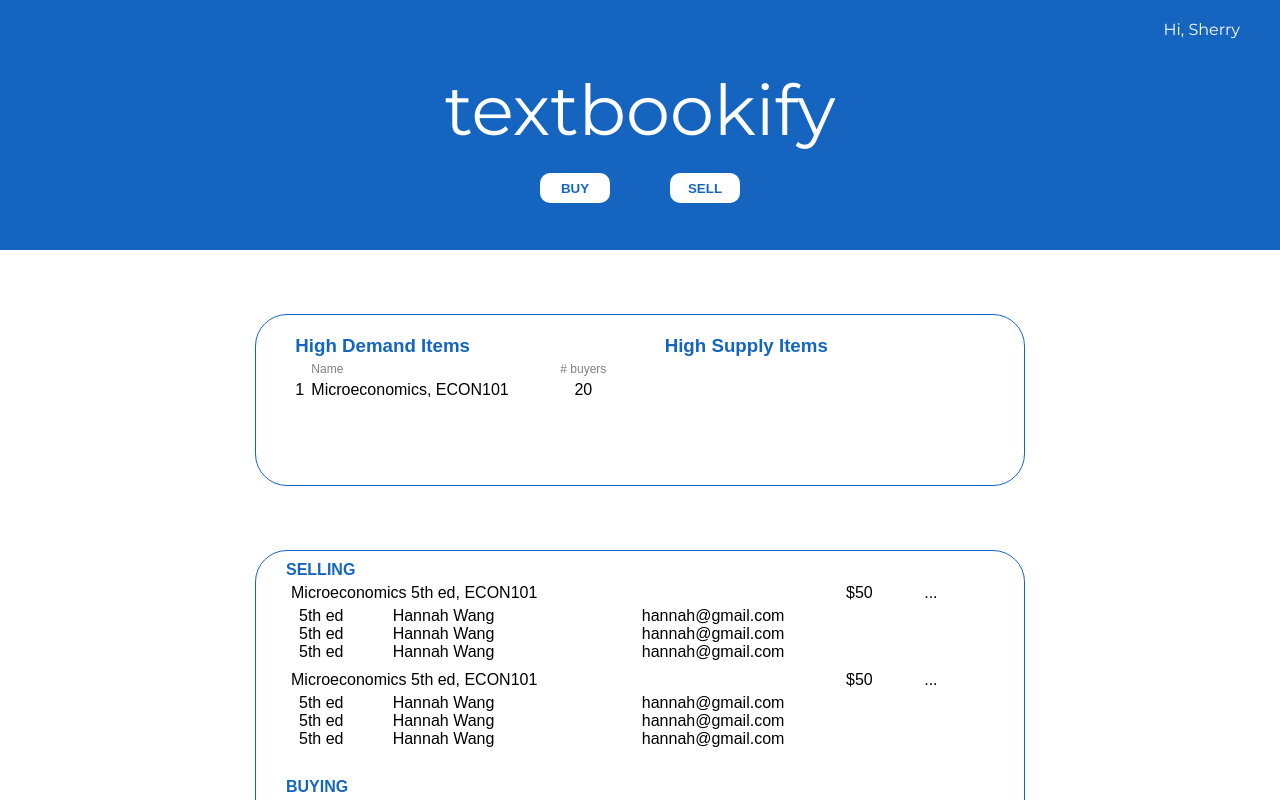
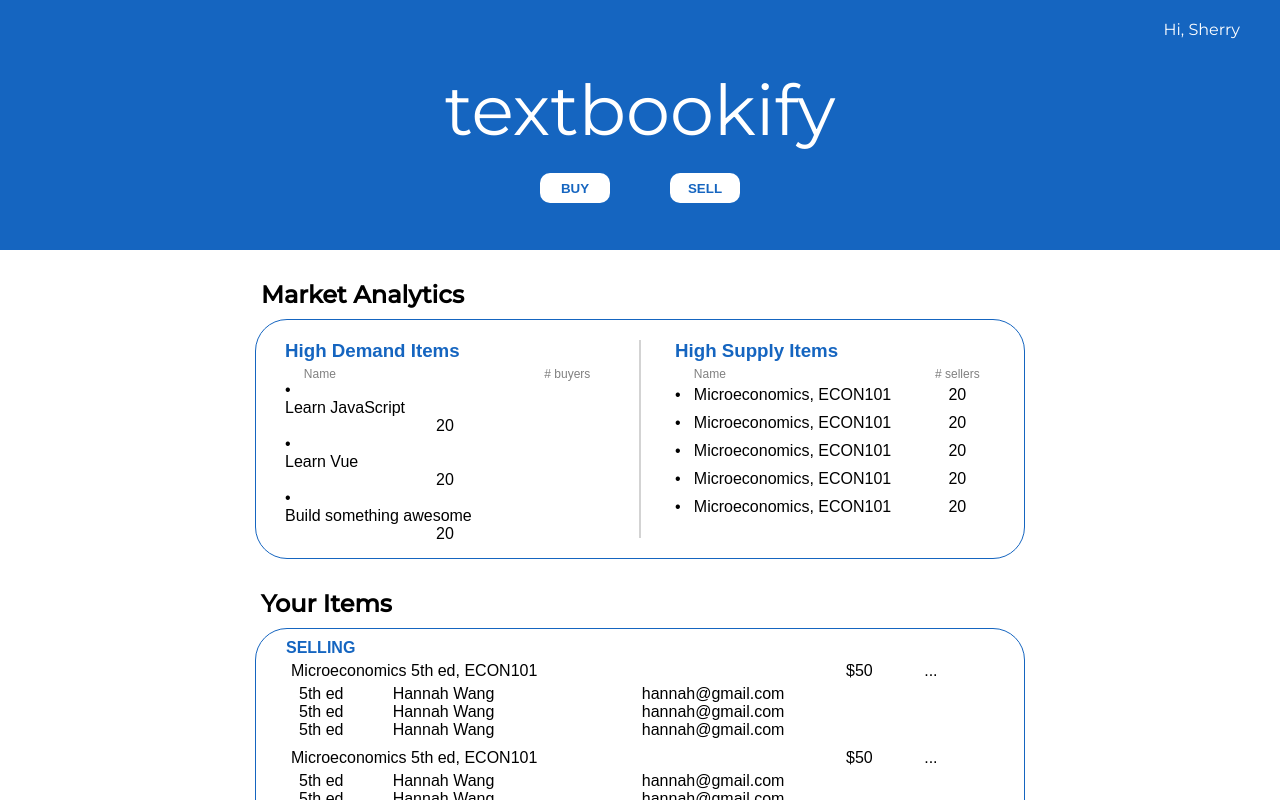
Before and after one commit to stevenw47/textbookify, a Vue app: page / in a window 1280 px wide. Shown: the top 800 px of the page. Built offline with nearby package versions, Linux system fonts and the light colour scheme; a web font is replaced by a local one.

Commit message:
working on market analytics

```diff
--- a/src/components/HomeUser.vue
+++ b/src/components/HomeUser.vue
@@ -1,7 +1,9 @@
 <template>
   <div class="home-user">
     <UserNavbar class="item"/>
+    <h2>Market Analytics</h2>
     <MarketAnalytics class="item block"/>
+    <h2>Your Items</h2>
     <UserItems class="item block"/>
   </div>
 </template>
@@ -28,8 +30,17 @@ export default {
   display: flex;
   flex-direction: column;
   align-items: center;
+  margin-bottom: 30px;
 
   /*margin: -5vh 0;*/
+}
+
+h2 {
+  width: 60vw;
+  text-align: left;
+  font-family: Montserrat;
+  margin: 30px 10px 10px;
+  padding-left: 10px;
 }
 
 .item {
@@ -40,6 +51,5 @@ export default {
   width: 60vw;
   border: 1.5px solid #1565c0;
   border-radius: 2em;
-  margin-top: 8vh;
 }
 </style>
--- a/src/components/MarketAnalytics.vue
+++ b/src/components/MarketAnalytics.vue
@@ -1,5 +1,5 @@
 <template>
-  <div class="market-analytics">
+  <div class="market-analytics" id="market-analytics">
     <div class="demand analytics-box">
       <h3>High Demand Items</h3>
       <div class="header">
@@ -7,19 +7,69 @@
         <div class="item-name">Name</div>
         <div class="item-quantity"># buyers</div>
       </div>
+      <div v-for="todo in todos" :key="todo.id">
+        <div class="item-number">	• </div>
+        <div class="item-name">{{todo.text}}</div>
+        <div class="item-quantity">20</div>
+      </div>
+    </div>
+    <hr>
+    <div class="supply analytics-box">
+      <h3>High Supply Items</h3>
+      <div class="header">
+        <div class="item-number"></div>
+        <div class="item-name">Name</div>
+        <div class="item-quantity"># sellers</div>
+      </div>
       <div class="item">
-        <div class="item-number">1</div>
+        <div class="item-number">	• </div>
         <div class="item-name">Microeconomics, ECON101</div>
         <div class="item-quantity">20</div>
       </div>
-    </div>
-    <div class="supply analytics-box">
-      <h3>High Supply Items</h3>
+      <div class="item">
+        <div class="item-number">	• </div>
+        <div class="item-name">Microeconomics, ECON101</div>
+        <div class="item-quantity">20</div>
+      </div>
+      <div class="item">
+        <div class="item-number">	• </div>
+        <div class="item-name">Microeconomics, ECON101</div>
+        <div class="item-quantity">20</div>
+      </div>
+      <div class="item">
+        <div class="item-number">	• </div>
+        <div class="item-name">Microeconomics, ECON101</div>
+        <div class="item-quantity">20</div>
+      </div>
+      <div class="item">
+        <div class="item-number">	• </div>
+        <div class="item-name">Microeconomics, ECON101</div>
+        <div class="item-quantity">20</div>
+      </div>
     </div>
   </div>
 </template>
 
 <script>
+  import axios from 'axios';
+  export default {
+    // components: {
+    // },
+    data() {
+      return {
+        todos: [
+          { text: 'Learn JavaScript' },
+          { text: 'Learn Vue' },
+          { text: 'Build something awesome' }
+        ]
+      }
+    },
+
+    mounted() {
+
+    }
+
+  }
 </script>
 
 <style scoped>
@@ -40,6 +90,12 @@ h3 {
   padding: 5px 0;
 }
 
+hr {
+  color: grey;
+  margin: 15px 5px;
+  border: 0.3px solid lightgrey;
+}
+
 .header {
   display: flex;
   color: grey;
@@ -56,7 +112,7 @@ h3 {
 }
 
 .item-name {
-  flex: 15;
+  flex: 12;
 }
 
 .item-quantity {
```
